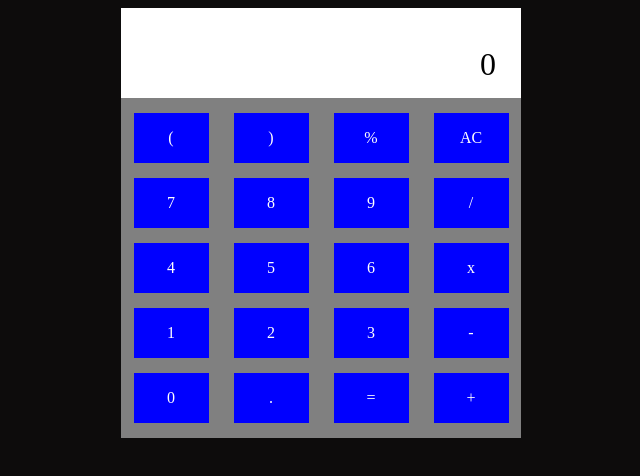
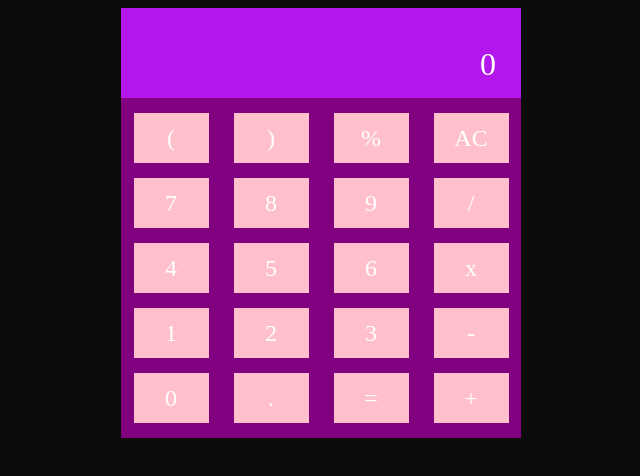
Before and after one commit to skukhniy/ssc-calculator, a React (Create React App) app: page / in a window 1280 px wide. Shown: the top 476 px of the page, without its empty margins (327-967 px from the left). Built offline with nearby package versions, Linux system fonts and the light colour scheme.

Commit message:
fixed issue with multiple decimal points per number, added new colors for calculator

```diff
--- a/src/App.scss
+++ b/src/App.scss
@@ -13,7 +13,7 @@ body {
 
 .CalcContainer {
   width: 400px;
-  background-color: grey;
+  background-color: purple;
 }
 
 .btn-container {
@@ -33,18 +33,21 @@ body {
 .calcBtn {
   width: 75px;
   height: 50px;
-  background-color: blue;
+  background-color: pink;
   display: flex;
   justify-content: center;
   align-items: center;
   cursor: pointer;
+  span {
+    font-size: x-large;
+  }
 }
 
 .OutputScn {
   width: 350px;
   height: 75px;
-  background-color: white;
-  color: black;
+  background-color: rgb(179, 23, 236);
+  color: white;
   display: flex;
   align-items: flex-end;
   justify-content: end;
--- a/src/components/CalcButton.js
+++ b/src/components/CalcButton.js
@@ -32,6 +32,8 @@ export default function CalcButton({
   };
 
   const btnClick = () => {
+    console.log('btnclick');
+    console.log(type === 'decimal');
     // execute operator function
     if (type === 'operator') {
       setDisplay(`${display} ${icon}`);
@@ -43,6 +45,15 @@ export default function CalcButton({
       console.log('EQUALS BUTTON PRESSED');
       equalsFunc();
       // if a number is entered after the equals button, it will replace the last answer
+    } else if (type === 'decimal') {
+      const check = display.split(' ');
+      console.log('decimal');
+      console.log(check);
+      console.log(check.at(-1));
+      console.log(check.at(-1).includes('.'));
+      if (!check.at(-1).includes('.')) {
+        setDisplay(`${display}${icon}`);
+      }
     } else if (type === 'number' && total !== 0 && !/\s/g.test(display)) {
       console.log(total);
       console.log('ANSWER REPLACED');
@@ -62,8 +73,8 @@ export default function CalcButton({
       console.log(display.slice(-1));
       console.log('last input a operator');
       setDisplay(`${display} ${icon}`);
+      // make sure you cant add two decimal points in one number
     } else {
-      console.log('reached end of if loops');
       setDisplay(`${display}${icon}`);
     }
   };
```
